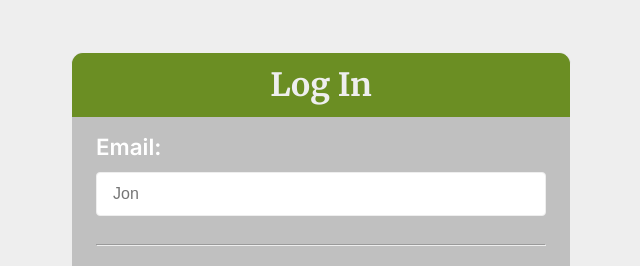
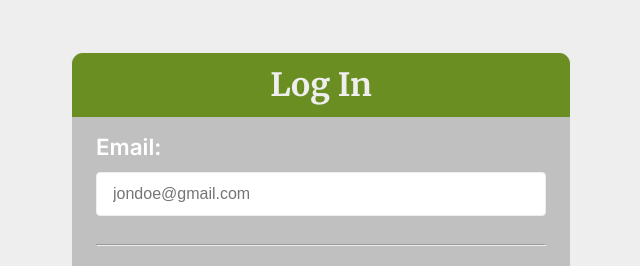
Before and after one commit to NickChc/Zod-react-hook-form_Validation, a React (Vite) app: page / in a window 1280 px wide. Shown: the top 266 px of the page, without its empty margins (319-959 px from the left). Built offline with nearby package versions, Linux system fonts and the light colour scheme.

Commit message:
fix: login placeholder email

```diff
--- a/src/components/Forms/LoginForm/LoginForm.tsx
+++ b/src/components/Forms/LoginForm/LoginForm.tsx
@@ -54,7 +54,7 @@ export function LoginForm() {
       <h1>Log In</h1>
       <div className="main">
         <FormInput
-          placeholder="Jon"
+          placeholder="jondoe@gmail.com"
           register={register}
           onChange={onChange}
           error={errors.email?.message}
```
